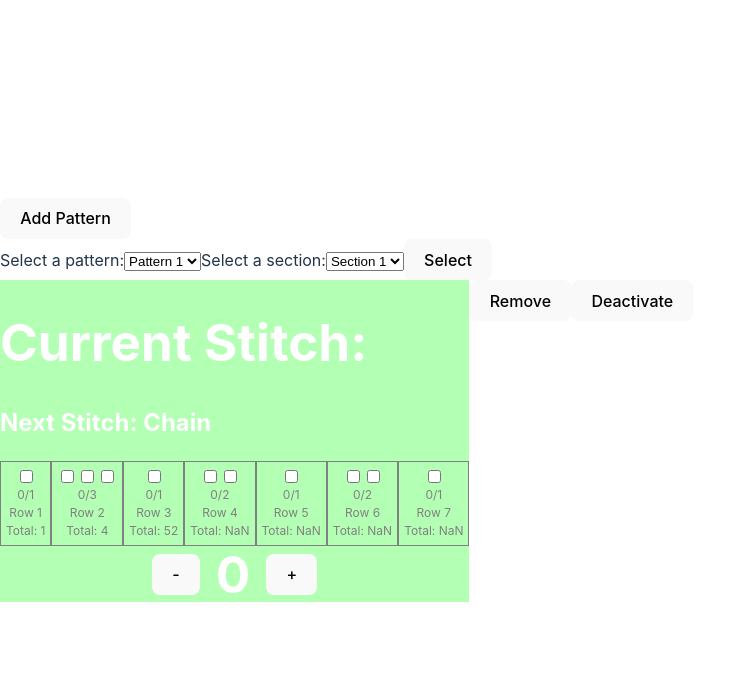
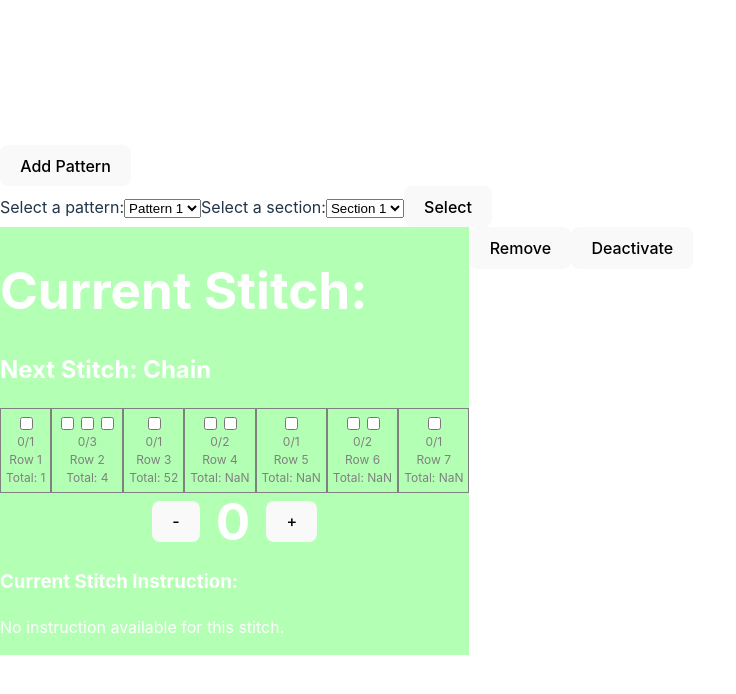
Before and after one commit to Chorwhat/Crochet2, a React (Vite) app in the folder crochet2.0/: page / in a window 1280 px wide. Shown: the top 694 px of the page, without its empty margins (0-736 px from the left). Built offline with nearby package versions, Linux system fonts and the light colour scheme.

Commit message:
adds Instruction component
This adds the beginning of the Instruction component. This displays the stitch instruction if there is one for the stitch. Eventually plan to implement Row instructions.

```diff
--- /dev/null
+++ b/crochet2.0/src/components/Instruction.jsx
@@ -0,0 +1,18 @@
+// Instruction.js
+
+import React from "react";
+
+const Instruction = ({ currentStitch }) => {
+  return (
+    <div>
+      <h3>Current Stitch Instruction:</h3>
+      {currentStitch && currentStitch.instruction ? (
+        <p>{currentStitch.instruction}</p>
+      ) : (
+        <p>No instruction available for this stitch.</p>
+      )}
+    </div>
+  );
+};
+
+export default Instruction;
--- a/crochet2.0/src/components/Pattern.jsx
+++ b/crochet2.0/src/components/Pattern.jsx
@@ -1,6 +1,7 @@
 import React, { useState, useEffect } from "react";
 import Row from "./Row";
 import Counter from "./Counter";
+import Instruction from "./Instruction";
 import "../App.css"
 
 function Pattern({ pattern, isActive }) {
@@ -69,12 +70,16 @@ function Pattern({ pattern, isActive }) {
   }
 
   let currentStitch;
+  let currentStitchName;
 
   if (currentStitchIndex === pattern.flat().length) {
     currentStitch = "Done";
   } else {
-    currentStitch = pattern.flat()[currentStitchIndex]?.name;
+    currentStitchName = pattern.flat()[currentStitchIndex]?.name;
+    currentStitch = pattern.flat()[currentStitchIndex];
   }
+
+  console.log("currentStitch:", currentStitch);
 
   let nextStitch;
   if (currentStitchIndex + 1 === pattern.flat().length) {
@@ -85,7 +90,7 @@ function Pattern({ pattern, isActive }) {
 
   return (
     <div className={`pattern ${isActive ? "active" : "inactive"}`} style={{ overflowX: "scroll", maxWidth: "100vw" }}>
-      <h1>Current Stitch: {currentStitch}</h1>
+      <h1>Current Stitch: {currentStitchName}</h1>
       <h2>Next Stitch: {nextStitch}</h2>
 
       <div style={{ display: "flex" }}>
@@ -99,6 +104,8 @@ function Pattern({ pattern, isActive }) {
         isActive={isActive}
       />
 
+      <Instruction currentStitch={currentStitch} />
+
       {/* <button onClick={handleToggleActive}>
         {isActive ? "Deactivate" : "Activate"}
       </button> */}
```
